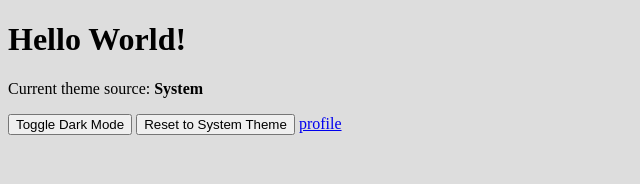
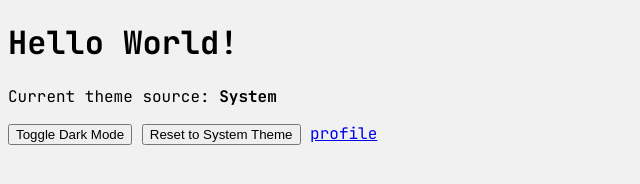
Before and after one commit to michelbrassard/Marked, an Electron app: page index.html in a window 800 px wide. Shown: the whole page, without its empty margins (0-640 px from the left). Drawn offline with Linux system fonts and the light colour scheme.

Commit message:
add font

```diff
--- a/assets/stylesheets/styles.css
+++ b/assets/stylesheets/styles.css
@@ -1,11 +1,17 @@
+@font-face {
+  font-family: JetBrainsMono;
+  src: url("../fonts/JetBrainsMono-VariableFont_wght.ttf");
+}
+
 :root {
     color-scheme: light dark;
-  }
+    font-family: JetBrainsMono;
+}
 
-  @media (prefers-color-scheme: dark) {
-    body { background: #333; color: white; }
-  }
+@media (prefers-color-scheme: dark) {
+  body { background: #111; color: white; }
+}
 
-  @media (prefers-color-scheme: light) {
-    body { background: #ddd; color: black; }
-  }
+@media (prefers-color-scheme: light) {
+  body { background: #f1f1f1; color: black; }
+}
```
Also changed, not shown: assets/fonts/JetBrainsMono-VariableFont_wght.ttf (added).
